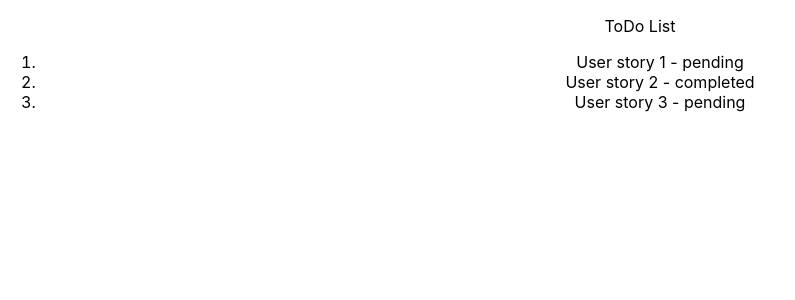
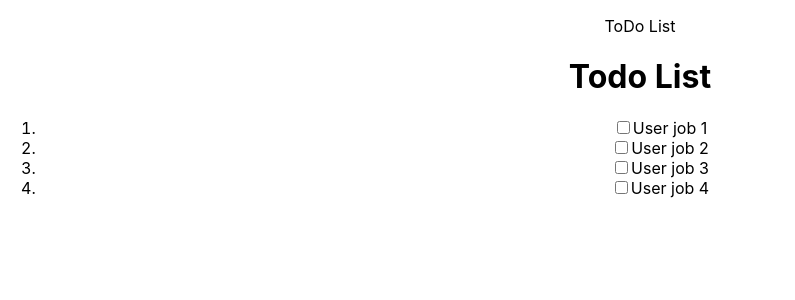
Before and after one commit to ahsatal-pierre/todoListFront, a React (Create React App) app: page / in a window 1280 px wide. Shown: the top 300 px of the page, without its empty margins (0-795 px from the left). Built offline with nearby package versions, Linux system fonts and the light colour scheme.

Commit message:
second user story

```diff
--- a/src/TodoList.js
+++ b/src/TodoList.js
@@ -1,18 +1,57 @@
-import React from 'react';
+
+import React, { useState } from 'react';
 
 const TodoList = () => {
-  const todos = [
-    { id: 1, title: 'User story 1', state: 'pending' },
-    { id: 2, title: 'User story 2', state: 'completed' },
-    { id: 3, title: 'User story 3', state: 'pending' },
-  ];
+const [todos, setTodos] = useState([
+    { id: 1, title: 'User job 1', state: 'pending' },
+    { id: 2, title: 'User job 2', state: 'pending' },
+    { id: 3, title: 'User job 3', state: 'pending' },
+    { id: 4, title: 'User job 4', state: 'pending' },
+  ]);
+
+  // Change the state
+  const handleTodoStateChange = (todoId) => {
+    setTodos((prevTodos) => {
+      const updatedTodos = prevTodos.map((todo) => {
+        if (todo.id === todoId) {
+          return {
+            ...todo,
+            state: todo.state === 'pending' ? 'completed' : 'pending',
+          };
+        }
+        return todo;
+      });
+
+      //Separate todos by states
+      const completedTodos = updatedTodos.filter(
+        (todo) => todo.state === 'completed'
+      );
+      const pendingTodos = updatedTodos.filter(
+        (todo) => todo.state === 'pending'
+      );
+
+      // Sort by state and by id
+      const sortedPendingTodos = [...pendingTodos].sort((a, b) => a.id - b.id);
+      const sortedCompletedTodos = [...completedTodos].sort((a, b) => a.id - b.id);
+
+      return [...sortedPendingTodos, ...sortedCompletedTodos];
+    });
+  };
 
   return (
     <div>
+      <h1>Todo List</h1>
       <ol>
-        {todos.map((todo) => (
-          <li key={todo.id}>
-            {todo.title} - {todo.state}
+        {todos.map((todo) => ( <li
+            key={todo.id}
+            style={{ textDecoration: todo.state === 'completed' ? 'line-through' : 'none' }}
+          >
+            <input
+              type="checkbox"
+              checked={todo.state === 'completed'}
+              onChange={() => handleTodoStateChange(todo.id)}
+            />
+            {todo.title}
           </li>
         ))}
       </ol>
```
